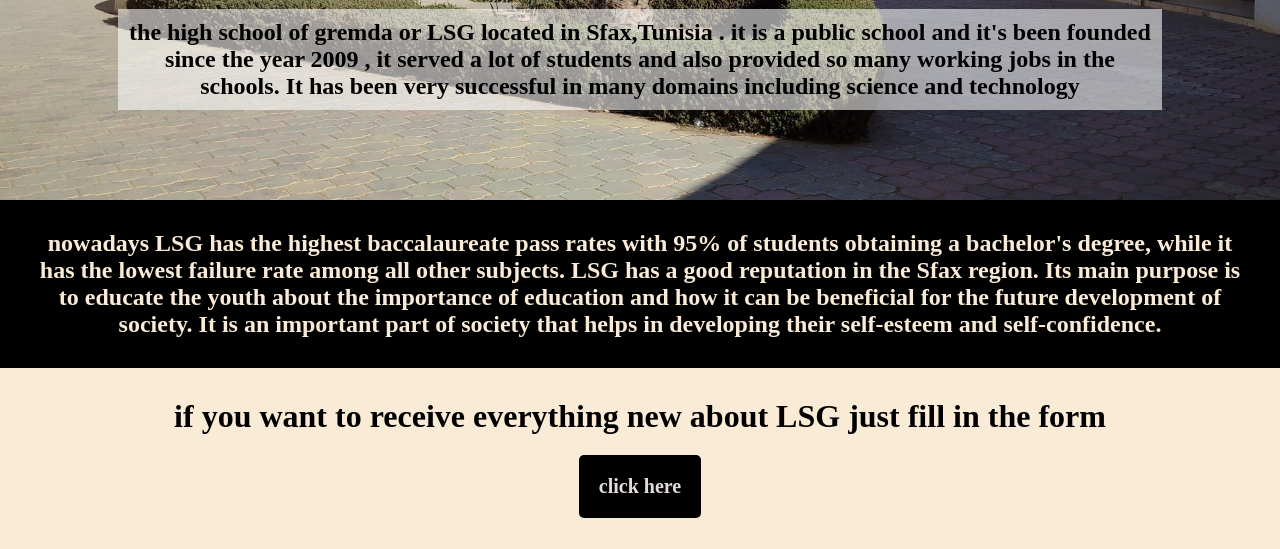
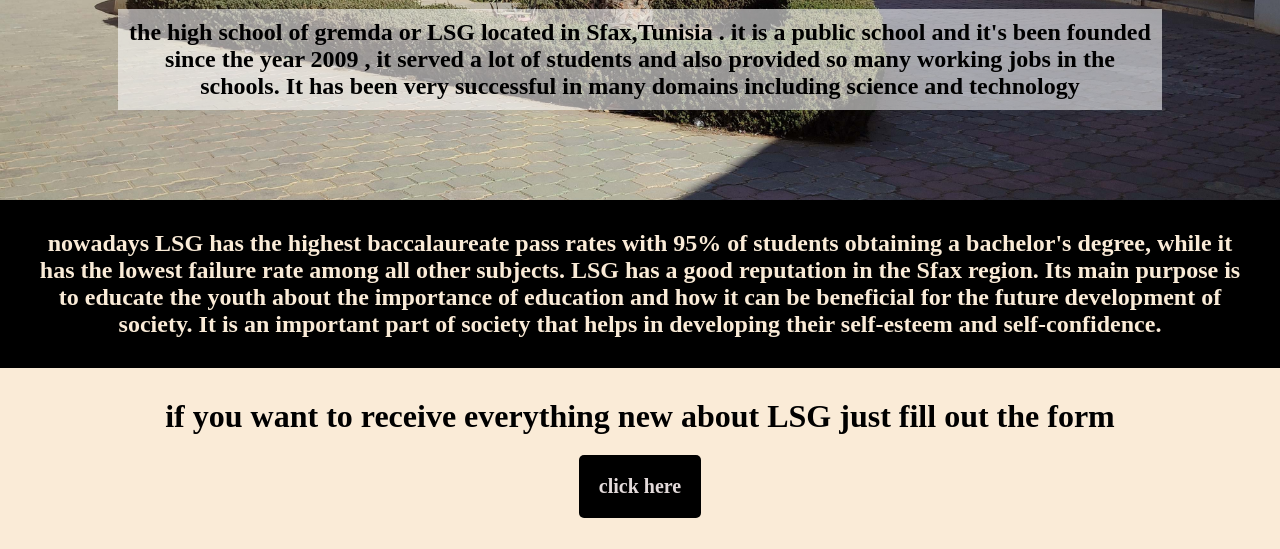
Before and after one commit to fned-ship/lsg, a plain HTML site: page index.html in a window 1280 px wide. Shown: the part 251-800 px from the top of the page. Drawn offline with Linux system fonts and the light colour scheme.

Commit message:
Update index.html

```diff
--- a/index.html
+++ b/index.html
@@ -337,7 +337,7 @@
             </p>
         </div>
         <div id="form" >
-            <p>if you want to receive everything new about LSG just fill in the form </p>
+            <p>if you want to receive everything new about LSG just fill out the form </p>
             <a href="http://lsgremda.eb2a.com/form.php" target="_blank" >click here</a>
         </div>
         <div style="background-color: black; padding: 20px; margin-top: 40px;" >
@@ -721,5 +721,7 @@ nowadays the LGJ has the highest rates of success in baccalaureate with 95% of t
 Its main purpose is to educate young people about the importance of education and how it can be beneficial for society's development in the future. It is an important part of the community that helps in developing their self- esteem and confidence.
 
 -->
+
+    <!-- VISA Tracking Code for https://lsg-two.vercel.app/ --><script>(function(v,i,s,a,t){v[t]=v[t]||function(){(v[t].v=v[t].v||[]).push(arguments)};if(!v._visaSettings){v._visaSettings={}}v._visaSettings[a]={v:'1.0',s:a,a:'1',t:t};var b=i.getElementsByTagName('body')[0];var p=i.createElement('script');p.defer=1;p.async=1;p.src=s+'?s='+a;b.appendChild(p)})(window,document,'//app-worker.visitor-analytics.io/main.js','3d89f9ae-9b18-11ed-b589-901b0edac50a','va')</script><!-- VISA Tracking Code for https://lsg-two.vercel.app/ -->
 </body>
 </html>
```
